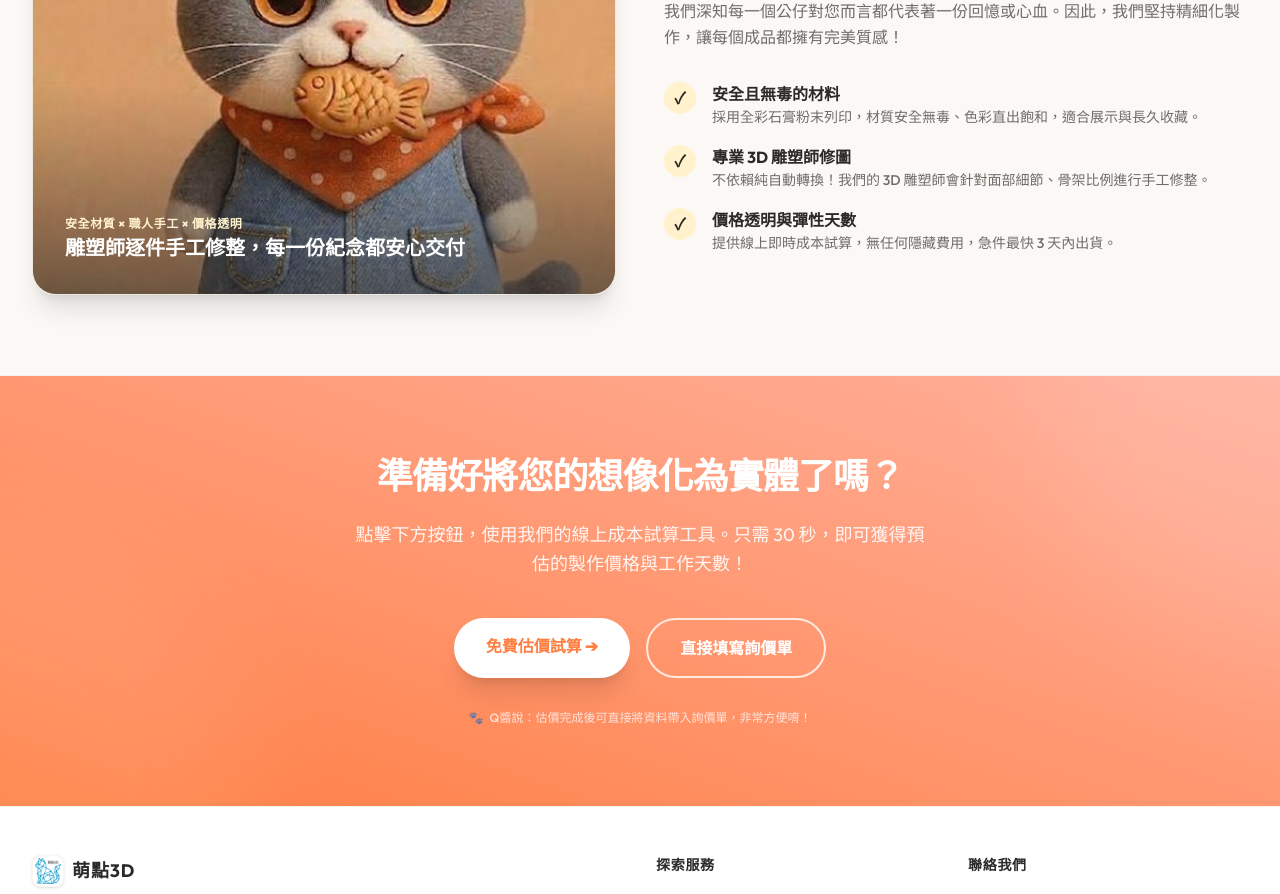
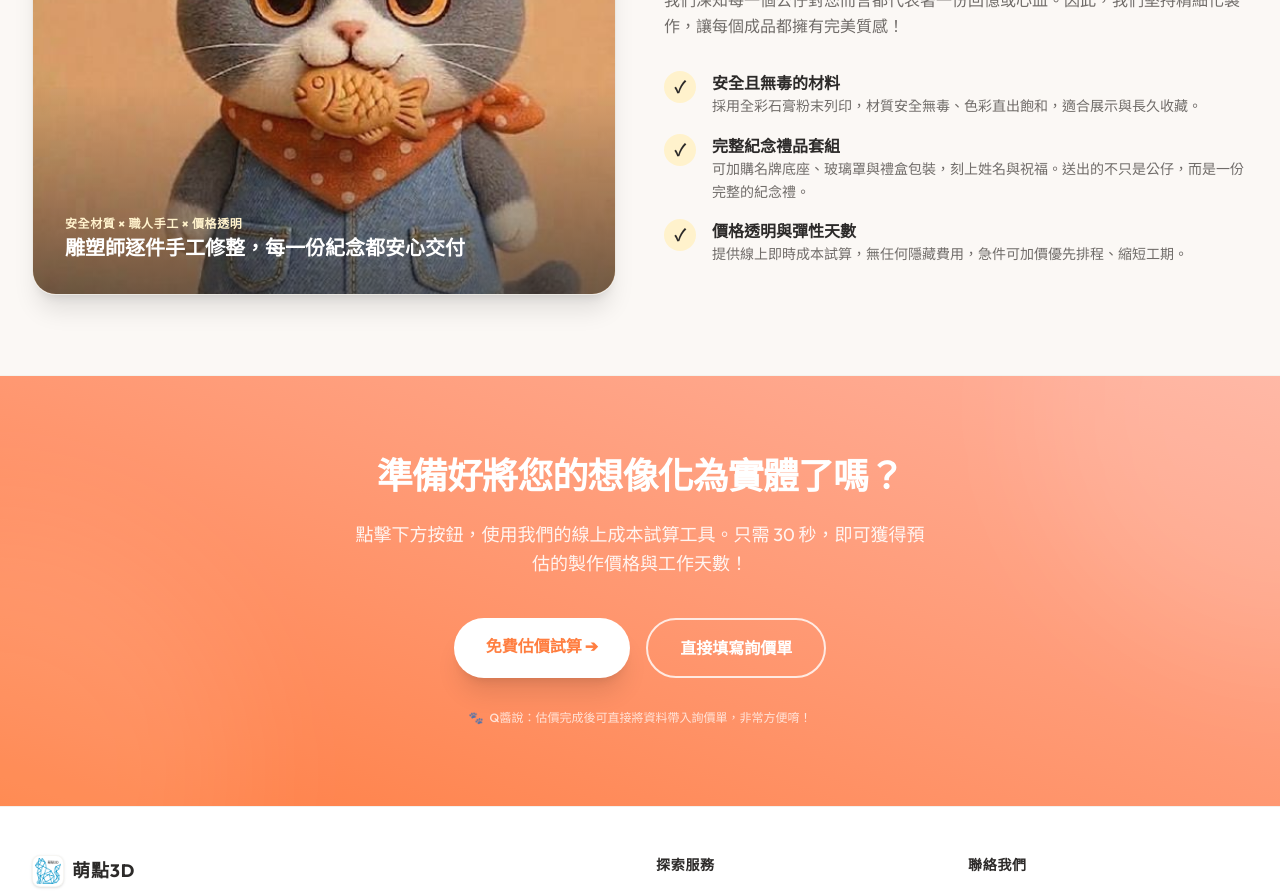
Before and after one commit to player5500-ctrl/Cutepoint, a Next.js app: page / in a window 1280 px wide. Shown: the part 2020-2914 px from the top of the page. Built offline with nearby package versions, Linux system fonts and the light colour scheme.

Commit message:
首頁優勢文案調整＋估價器改版

```diff
--- a/src/app/page.tsx
+++ b/src/app/page.tsx
@@ -243,8 +243,8 @@ export default function Home() {
                     ✓
                   </div>
                   <div>
-                    <h4 className="text-base font-bold text-brand-dark">專業 3D 雕塑師修圖</h4>
-                    <p className="text-sm text-brand-muted leading-relaxed font-medium">不依賴純自動轉換！我們的 3D 雕塑師會針對面部細節、骨架比例進行手工修整。</p>
+                    <h4 className="text-base font-bold text-brand-dark">完整紀念禮品套組</h4>
+                    <p className="text-sm text-brand-muted leading-relaxed font-medium">可加購名牌底座、玻璃罩與禮盒包裝，刻上姓名與祝福。送出的不只是公仔，而是一份完整的紀念禮。</p>
                   </div>
                 </div>
                 <div className="flex gap-4">
@@ -253,7 +253,7 @@ export default function Home() {
                   </div>
                   <div>
                     <h4 className="text-base font-bold text-brand-dark">價格透明與彈性天數</h4>
-                    <p className="text-sm text-brand-muted leading-relaxed font-medium">提供線上即時成本試算，無任何隱藏費用，急件最快 3 天內出貨。</p>
+                    <p className="text-sm text-brand-muted leading-relaxed font-medium">提供線上即時成本試算，無任何隱藏費用，急件可加價優先排程、縮短工期。</p>
                   </div>
                 </div>
               </div>
```
